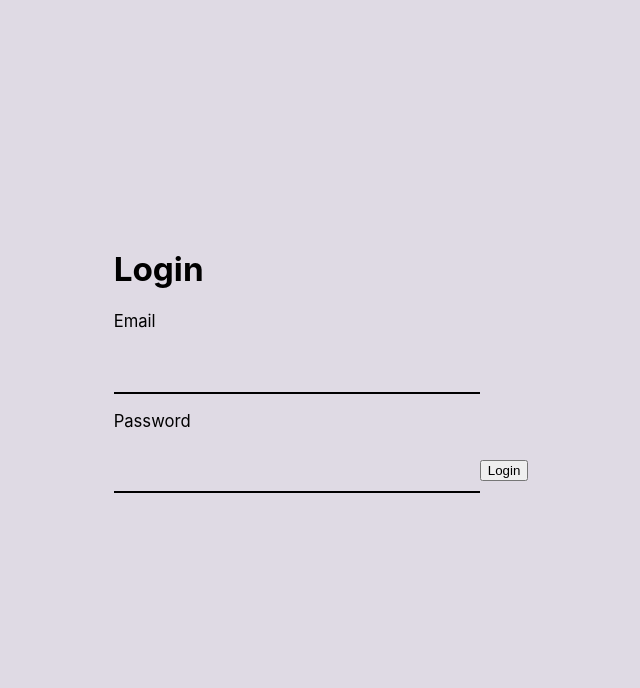
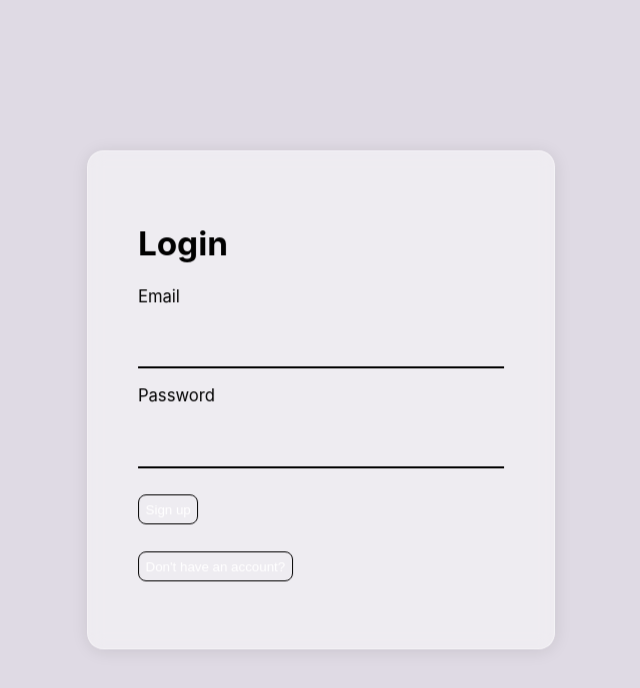
Before and after one commit to alexalextran/uni-mark-wam-calculator, a Next.js app: page /Components/LoginBox in a window 1280 px wide. Shown: the top 688 px of the page, without its empty margins (319-959 px from the left). Built offline with nearby package versions, Linux system fonts and the light colour scheme; no server answers.

Commit message:
Big design changes to the login pages, now respond and change to user clicks

```diff
--- a/pages/Components/LoginBox.jsx
+++ b/pages/Components/LoginBox.jsx
@@ -36,7 +36,11 @@ const Login = () => {
           value={password}
           onChange={(e) => setpassword(e.target.value)}
         ></input>
-        <button disabled={loading}>Login</button>
+        <br></br>
+        <span>
+           <button>Sign up</button>
+        <button> Don&#39;t have an account?</button>
+        </span>
       </form>
     </main>
   );
--- a/styles/LoginCard.module.scss
+++ b/styles/LoginCard.module.scss
@@ -2,11 +2,39 @@
 
 .main{
     font-size: 1.3vw;
-  width: 100vw;
-  height: 90vh;
   @include flexCenter(row);
+  position: absolute;
+  @include absolutecenter;
    form{
+    display: inline-block;
+    background: rgba(255, 255, 255, 0.48);
+    border-radius: 1em;
+    box-shadow: 0 0.1em 1em rgba(0, 0, 0, 0.1);
+    backdrop-filter: blur(8px);
+    -webkit-backdrop-filter: blur(0.4em);
+    border: 1px solid rgba(255, 255, 255, 0.4);
+    padding: 3em 3em 4em 3em;
+    span{
+        @include flexCustom(center, flex-start, column);
+    }
+    button{
+        background: none;
+        border: none;
+        margin-top: 2em;
+        transition: all 300ms ease;
+        position: relative;
+        z-index: 2;
+        color: white;
+        border: 0.1em solid black;
+        background-color: none;
+        padding: 0.5em;
+        border-radius: 0.6em;
+        &:hover{
+            background-color: $blue !important;
+        }
+    }
     input{
+
         background: none;
         border: none;
         width: 20em;
```
Also changed, not shown: pages/Components/Signup.jsx (+6 -1 lines), pages/index.jsx (+9 -13 lines).
